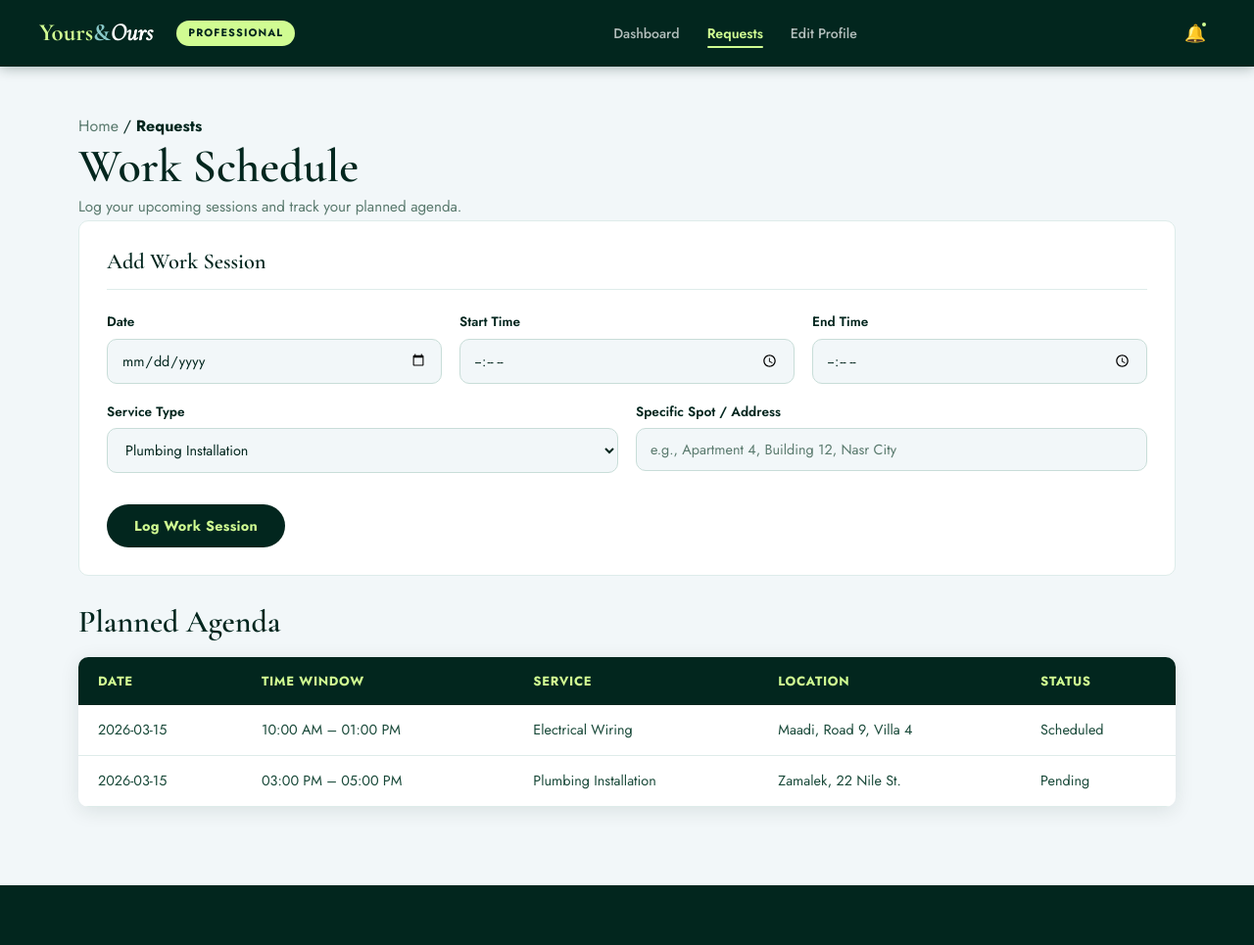
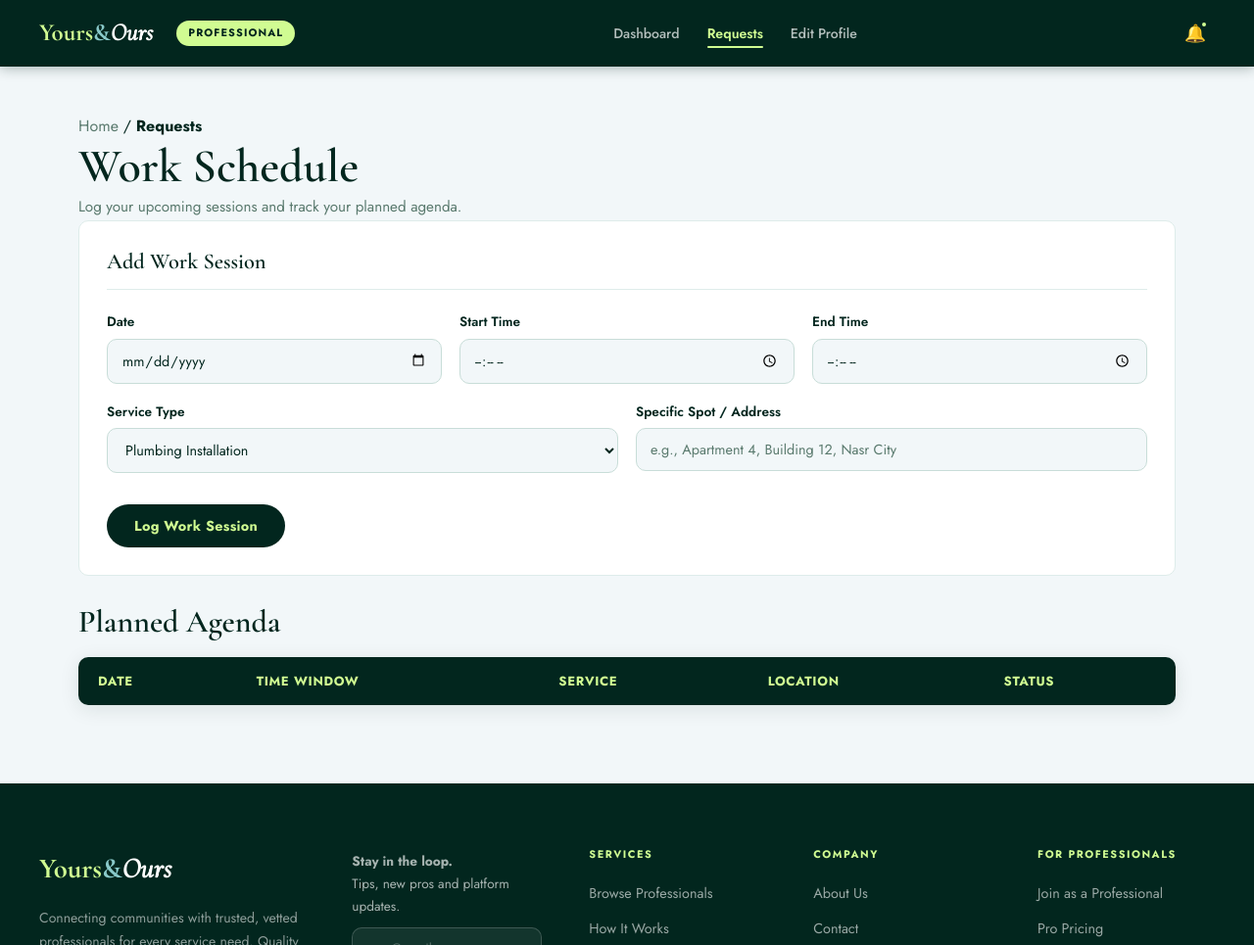
Before and after one commit to mariamahmedshalaby1-cmyk/Yours-Ours-Project, a website: page public/html/professional/requests.html in a window 1280 px wide. Shown: the top 965 px of the page at 98% size. Drawn offline with nearby package versions, Linux system fonts and the light colour scheme.

Commit message:
Update requests.html

```diff
--- a/public/html/professional/requests.html
+++ b/public/html/professional/requests.html
@@ -109,20 +109,7 @@
                 </tr>
             </thead>
             <tbody>
-                <tr>
-                    <td>2026-03-15</td>
-                    <td>10:00 AM – 01:00 PM</td>
-                    <td>Electrical Wiring</td>
-                    <td>Maadi, Road 9, Villa 4</td>
-                    <td><span class="badge status-inprogress">Scheduled</span></td>
-                </tr>
-                <tr>
-                    <td>2026-03-15</td>
-                    <td>03:00 PM – 05:00 PM</td>
-                    <td>Plumbing Installation</td>
-                    <td>Zamalek, 22 Nile St.</td>
-                    <td><span class="badge status-pending">Pending</span></td>
-                </tr>
+
             </tbody>
         </table>
     </div>
```
